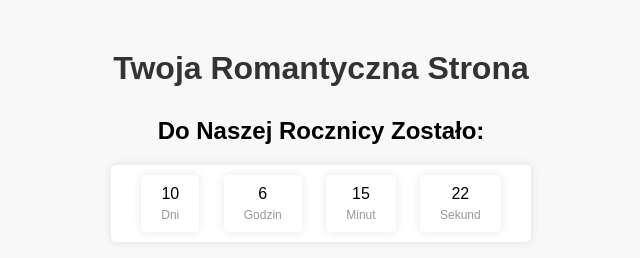
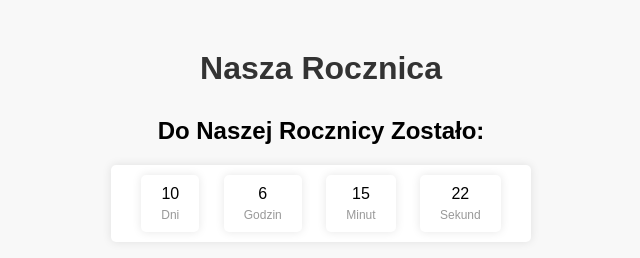
Before and after one commit to Mrjerrry/Mrjerrry.github.io, a plain HTML site: page index.html in a window 1280 px wide. Shown: the whole page, without its empty margins (319-959 px from the left). Drawn offline with Linux system fonts and the light colour scheme.

Commit message:
Update index.html

```diff
--- a/index.html
+++ b/index.html
@@ -8,7 +8,7 @@
 </head>
 <body>
 <div class="container">
-    <h1>Twoja Romantyczna Strona</h1>
+    <h1>Nasza Rocznica</h1>
     <div class="heart"></div>
     <div class="counter">
         <h2>Do Naszej Rocznicy Zostało:</h2>
```
